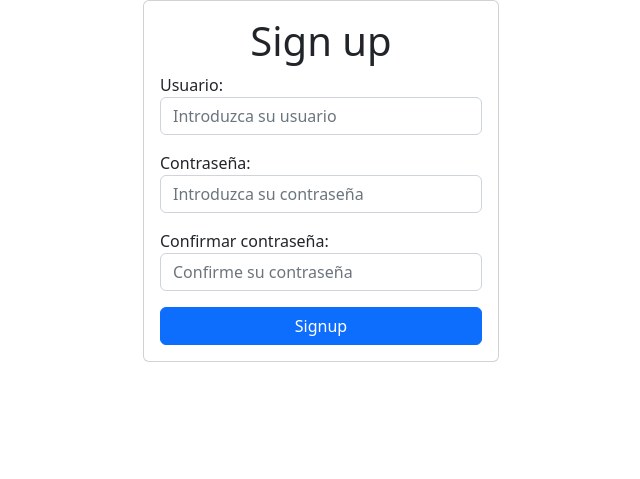
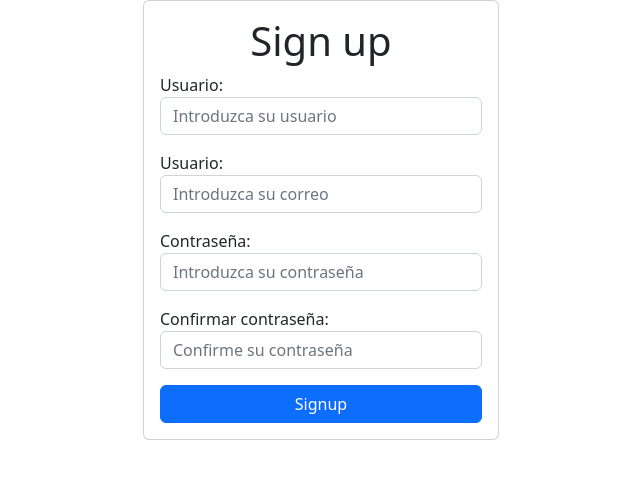
Before and after one commit to EidherCr/cruddjango, a Django app: template tasks/templates/signup.html in a window 1280 px wide. Shown: the part 56-535 px from the top of the page, without its empty margins (319-959 px from the left). Run offline with Django 4.2, Linux system fonts and the light colour scheme; the template is opened without the code that fills it, so the values that code supplies are empty; parts of the project's set-up code (start-up, migrations or seed data) failed here and were passed over.

Commit message:
Update signup.html

```diff
--- a/tasks/templates/signup.html
+++ b/tasks/templates/signup.html
@@ -17,6 +17,11 @@
                 </div>
 
                 <div class="mb-3">
+                    <label for="email">Usuario:</label>
+                    <input type="email" name="email" class="form-control" placeholder="Introduzca su correo">
+                </div>
+
+                <div class="mb-3">
                     <label for="password1">Contraseña:</label>
                     <input type="password" name="password1" class="form-control" placeholder="Introduzca su contraseña">
                 </div>
```
